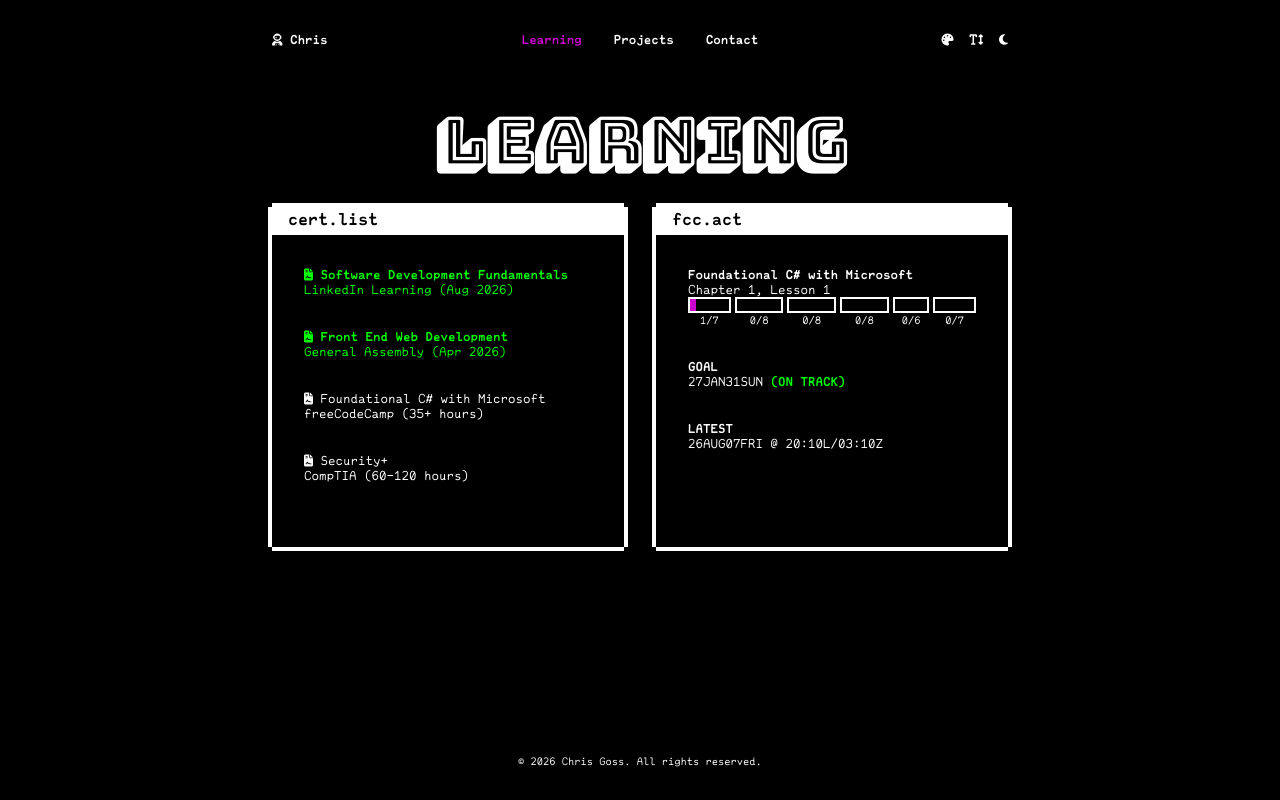
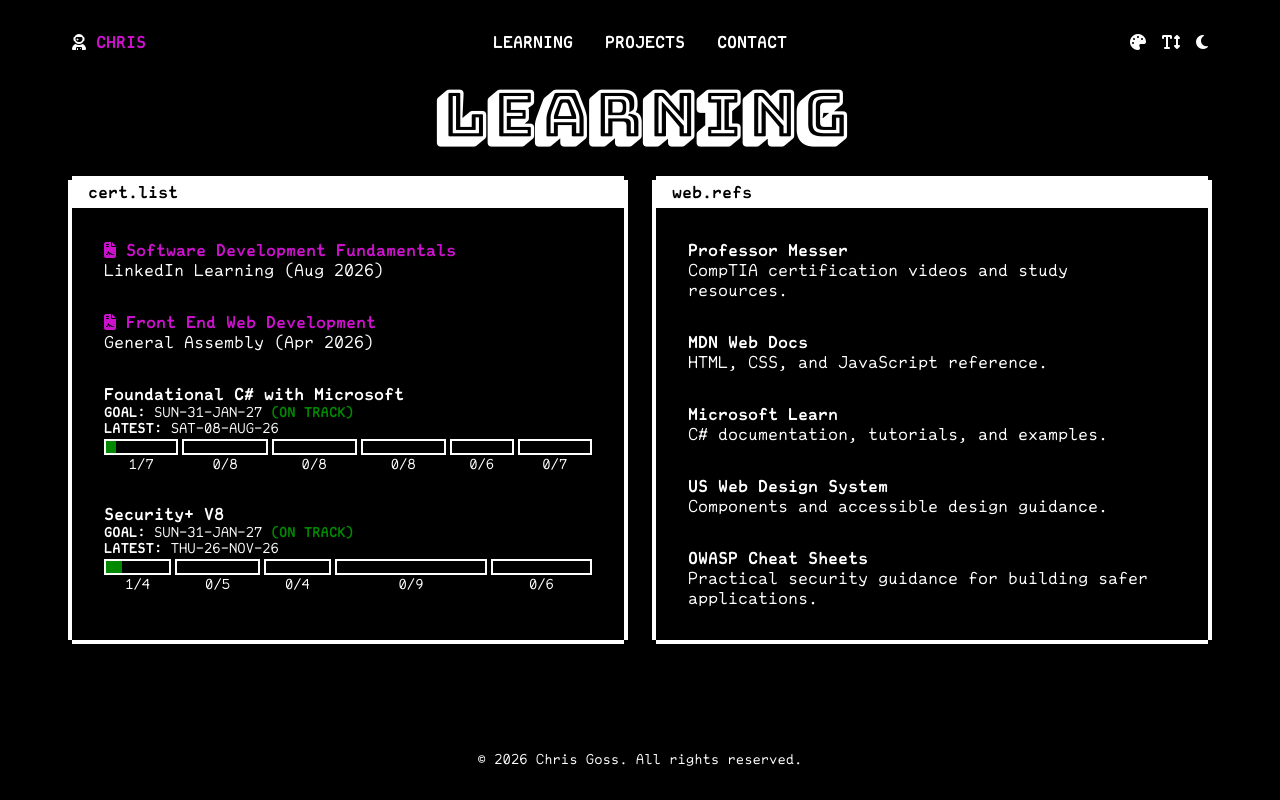
Before and after one commit to cgoss-dev/cgoss-dev, a plain HTML site: page pages/learning.html in a window 1280 px wide. Drawn offline with Linux system fonts and the light colour scheme.

Commit message:
Reorganize learning cards and refine site styling and navigation
- Move certificate progress into cert.list, remove duplicate entries, and delete learning/activity.html.
- Add Security+ V8 tracking and per-certificate URLs; place compact goal/latest details above status-colored progress bars.
- Add five learning resources in web.refs and replace Contact's dev.log card with a GovTech-focused dev.map.
- Standardize dates as uppercase weekday-day-month-year without times, preserving date-only values.
- Combine home bio and dev.log excerpt sentences into paragraphs; remove the View Medium link.
- Make the green GitHub heatmap link to the profile and remove the View GitHub footer link.
- Rename project cards to dev.exe and dev.case, replace the Star Shower image, and fit the desktop image to its grid row.
- Increase page width and body text size; reduce title and card spacing.
- Rename --interactive to --accent, add a reusable accent class, and adjust green and pink shades.
- Apply rainbow hover and focus effects to all link icons, including reduced-motion handling.
- Uppercase header text, color Chris pink, and remove selected-page highlighting.

```diff
--- a/card.css
+++ b/card.css
@@ -19,7 +19,7 @@
   grid-template-columns: repeat(2, minmax(0, 1fr));
   align-items: stretch;
   gap: var(--universalSpacing);
-  margin: var(--universalSpacing) 0;
+  margin: 0 0 var(--universalSpacing);
 }
 
 .card-column {
@@ -38,9 +38,7 @@
   min-height: 0;
 }
 
-#Github > .card,
-#Devlog > .card,
-#FreeCodeCamp > .card {
+#Devlog > .card {
   height: 100%;
 }
 
@@ -73,14 +71,6 @@
   gap: 0;
 }
 
-.card-group.is-complete {
-  color: var(--green);
-}
-
-.card-content  {
-  margin: 0 0 var(--universalSpacing);
-}
-
 .card-group li {
   margin: 0;
 }
@@ -98,27 +88,39 @@
 
 .card-content progress {
   width: 100%;
-  accent-color: var(--interactive);
+  accent-color: var(--status-color, var(--accent));
 }
 
-.fcc-progress > span {
-  display: block;
+#FccActivity {
+  display: flex;
+  flex-direction: column;
+  gap: var(--universalSpacing);
+}
+
+.certificate {
+  display: flex;
+  flex-direction: column;
+}
+
+.certificate > * {
+  margin: 0;
 }
 
 .fcc-status {
   font-weight: bold;
+  color: var(--status-color);
 }
 
-.fcc-status-behind {
-  color: var(--red);
+.certificate:has(.fcc-status-behind) {
+  --status-color: var(--red);
 }
 
-.fcc-status-on-track {
-  color: var(--green);
+.certificate:has(.fcc-status-on-track) {
+  --status-color: var(--green);
 }
 
-.fcc-status-complete {
-  color: var(--pink);
+.certificate:has(.fcc-status-complete) {
+  --status-color: var(--pink);
 }
 
 .progress-segments {
@@ -146,21 +148,13 @@
 }
 
 .progress-chapter progress::-webkit-progress-value {
-  background-color: var(--interactive);
+  background-color: var(--status-color);
   border-radius: 0;
 }
 
 .progress-chapter progress::-moz-progress-bar {
-  background-color: var(--interactive);
+  background-color: var(--status-color);
   border-radius: 0;
-}
-
-.progress-chapter.is-complete progress::-webkit-progress-value {
-  background-color: var(--green);
-}
-
-.progress-chapter.is-complete progress::-moz-progress-bar {
-  background-color: var(--green);
 }
 
 .progress-chapter small {
@@ -174,7 +168,7 @@
 }
 
 .card-image-link:focus-visible {
-  outline: 0.25rem solid var(--interactive);
+  outline: 0.25rem solid var(--accent);
   outline-offset: -0.25rem;
 }
 
@@ -183,6 +177,17 @@
   width: 100%;
   height: 100%;
   object-fit: cover;
+}
+
+@media (min-width: 50rem) {
+  .card-image-link {
+    position: relative;
+  }
+
+  .card-image-link img {
+    position: absolute;
+    inset: 0;
+  }
 }
 
 .heatmap {
@@ -200,19 +205,19 @@
 }
 
 .heatmap-day[data-level="FIRST_QUARTILE"] {
-  background-color: color-mix(in srgb, var(--interactive) 25%, var(--background));
+  background-color: color-mix(in srgb, var(--green) 25%, var(--background));
 }
 
 .heatmap-day[data-level="SECOND_QUARTILE"] {
-  background-color: color-mix(in srgb, var(--interactive) 50%, var(--background));
+  background-color: color-mix(in srgb, var(--green) 50%, var(--background));
 }
 
 .heatmap-day[data-level="THIRD_QUARTILE"] {
-  background-color: color-mix(in srgb, var(--interactive) 75%, var(--background));
+  background-color: color-mix(in srgb, var(--green) 75%, var(--background));
 }
 
 .heatmap-day[data-level="FOURTH_QUARTILE"] {
-  background-color: var(--interactive);
+  background-color: var(--green);
 }
 
 @media (max-width: 49.99rem) {
--- a/datetime.js
+++ b/datetime.js
@@ -5,24 +5,21 @@ function formatDateTime(value) {
     return null;
   }
 
-  function getParts(timeZone) {
-    const parts = new Intl.DateTimeFormat("en-US", {
-      timeZone: timeZone,
-      year: "2-digit",
-      month: "short",
-      day: "2-digit",
-      weekday: "short",
-      hour: "2-digit",
-      minute: "2-digit",
-      hourCycle: "h23"
-    }).formatToParts(date);
+  const isDateOnly =
+    typeof value === "string" &&
+    /^\d{4}-\d{2}-\d{2}$/.test(value);
 
-    return Object.fromEntries(parts.map((part) => [part.type, part.value]));
-  }
+  const parts = new Intl.DateTimeFormat("en-US", {
+    timeZone: isDateOnly ? "UTC" : "America/Los_Angeles",
+    year: "2-digit",
+    month: "short",
+    day: "2-digit",
+    weekday: "short"
+  }).formatToParts(date);
 
-  const local = getParts("America/Los_Angeles");
-  const zulu = getParts("UTC");
-  const localDate = `${local.year}${local.month}${local.day}${local.weekday}`.toUpperCase();
+  const local = Object.fromEntries(
+    parts.map((part) => [part.type, part.value])
+  );
 
-  return `${localDate} @ ${local.hour}:${local.minute}L/${zulu.hour}:${zulu.minute}Z`;
+  return `${local.weekday}-${local.day}-${local.month}-${local.year}`.toUpperCase();
 }
--- a/learning/activity.html
+++ /dev/null
@@ -1,7 +0,0 @@
-<article class="card">
-  <h2 class="card-title">fcc.act</h2>
-
-  <div class="card-content" id="FccActivity">
-    <p>Loading freeCodeCamp activity...</p>
-  </div>
-</article>
--- a/learning/activity.js
+++ b/learning/activity.js
@@ -3,35 +3,21 @@
 /* ========== ========== ========== ========== ========== ========== ========== ========== ========== */
 
 function createFccBlock(label, value) {
-  const block = document.createElement("p");
+  const block = document.createElement("small");
   const heading = document.createElement("strong");
 
-  heading.textContent = label;
-  block.append(heading, document.createElement("br"), value);
+  heading.textContent = `${label}:`;
+  block.append(heading, " ", value);
 
   return block;
 }
 
-function createFccProgress(chapters, course) {
+function createFccProgress(certificate) {
+  const { chapters } = certificate;
   const block = document.createElement("section");
-  const heading = document.createElement("a");
-  heading.href = "https://www.freecodecamp.org/chrisiscode";
-  heading.target = "_blank";
-  heading.rel = "noopener noreferrer";
-  const summary = document.createElement("span");
   const segments = document.createElement("div");
-  const currentChapterIndex = chapters.findIndex(
-    (chapter) => chapter.completedLessons < chapter.totalLessons
-  );
-  const currentChapter = currentChapterIndex === -1
-    ? chapters.length
-    : currentChapterIndex + 1;
-  const currentChapterData = chapters[currentChapter - 1];
-  const currentLesson = Math.max(1, currentChapterData.completedLessons);
 
   block.className = "fcc-progress";
-  heading.textContent = course;
-  summary.textContent = `Chapter ${currentChapter}, Lesson ${currentLesson}`;
   segments.className = "progress-segments";
 
   chapters.forEach((chapter) => {
@@ -58,12 +44,12 @@ function createFccProgress(chapters, course) {
     segments.append(segment);
   });
 
-  block.append(heading, summary, segments);
+  block.append(segments);
   return block;
 }
 
 function createFccGoal(chapters, goalDate) {
-  const block = document.createElement("p");
+  const block = document.createElement("small");
   const heading = document.createElement("strong");
   const statusText = document.createElement("span");
   const goal = new Date(`${goalDate}T00:00:00Z`);
@@ -105,17 +91,14 @@ function createFccGoal(chapters, goalDate) {
     day: "2-digit",
     weekday: "short"
   }).formatToParts(goal);
-  const goalParts = Object.fromEntries(
-    formattedGoal.map((part) => [part.type, part.value])
-  );
-  const goalText = `${goalParts.year}${goalParts.month}${goalParts.day}${goalParts.weekday}`.toUpperCase();
+  const goalText = formatDateTime(goalDate);
 
-  heading.textContent = "GOAL";
+  heading.textContent = "GOAL:";
   statusText.className = `fcc-status fcc-status-${status.toLowerCase().replace(" ", "-")}`;
   statusText.textContent = `(${status})`;
   block.append(
     heading,
-    document.createElement("br"),
+    " ",
     goalText,
     " ",
     statusText
@@ -124,40 +107,49 @@ function createFccGoal(chapters, goalDate) {
   return block;
 }
 
+function createCertificateCard(certificate) {
+  const section = document.createElement("section");
+  section.className = "certificate";
+  const heading = document.createElement("a");
+  heading.href = certificate.url;
+  heading.target = "_blank";
+  heading.rel = "noopener noreferrer";
+  heading.textContent = certificate.course;
+
+  section.append(
+    heading,
+    createFccGoal(certificate.chapters, certificate.goalDate),
+    createFccBlock(
+      "LATEST",
+      formatDateTime(certificate.lastActivity)
+    ),
+    createFccProgress(certificate)
+  );
+
+  return section;
+}
+
 async function initializeFccActivity() {
-  const freeCodeCamp = document.querySelector("#FreeCodeCamp");
+  const activity = document.querySelector("#FccActivity");
   const root = document.body.dataset.root;
 
   try {
-    const [componentResponse, activityResponse] = await Promise.all([
-      fetch(`${root}/learning/activity.html`),
-      fetch(`${root}/learning/activity.json`)
-    ]);
+    const activityResponse = await fetch(`${root}/learning/activity.json`);
 
-    if (!componentResponse.ok || !activityResponse.ok) {
-      throw new Error("The freeCodeCamp activity files could not be loaded.");
+    if (!activityResponse.ok) {
+      throw new Error("Certificate activity could not be loaded.");
     }
 
-    freeCodeCamp.innerHTML = await componentResponse.text();
-
-    const activity = document.querySelector("#FccActivity");
     const data = await activityResponse.json();
 
     activity.textContent = "";
 
     data.certificates.forEach((certificate) => {
-      activity.append(
-        createFccProgress(certificate.chapters, certificate.course),
-        createFccGoal(certificate.chapters, certificate.goalDate),
-        createFccBlock(
-          "LATEST",
-          formatDateTime(certificate.lastActivity)
-        )
-      );
+      activity.append(createCertificateCard(certificate));
     });
 
   } catch (error) {
-    freeCodeCamp.textContent = "freeCodeCamp activity is temporarily unavailable.";
+    activity.textContent = "Certificate activity is temporarily unavailable.";
   }
 }
 
--- a/learning/activity.json
+++ b/learning/activity.json
@@ -2,6 +2,7 @@
   "certificates": [
     {
       "course": "Foundational C# with Microsoft",
+      "url": "https://www.freecodecamp.org/chrisiscode",
       "chapters": [
         { "chapter": 1, "completedLessons": 1, "totalLessons": 7 },
         { "chapter": 2, "completedLessons": 0, "totalLessons": 8 },
@@ -11,7 +12,23 @@
         { "chapter": 6, "completedLessons": 0, "totalLessons": 7 }
       ],
       "goalDate": "2027-01-31",
-      "lastActivity": "2026-08-08T03:10:02Z"
+      "lastActivity": "2026-08-08"
+
+
+    },
+
+    {
+      "course": "Security+ V8",
+      "url": "https://www.comptia.org/en-us/certifications/security/v8/",
+      "chapters": [
+        { "chapter": 1, "completedLessons": 1, "totalLessons": 4 },
+        { "chapter": 2, "completedLessons": 0, "totalLessons": 5 },
+        { "chapter": 3, "completedLessons": 0, "totalLessons": 4 },
+        { "chapter": 4, "completedLessons": 0, "totalLessons": 9 },
+        { "chapter": 5, "completedLessons": 0, "totalLessons": 6 }
+      ],
+      "goalDate": "2027-01-31",
+      "lastActivity": "2026-11-26"
     }
   ]
 }
--- a/pages/learning.html
+++ b/pages/learning.html
@@ -22,34 +22,54 @@
         <article class="card">
           <h2 class="card-title">cert.list</h2><div class="card-content">
 
-
-
           <div class="card-group is-complete">
-            <p><a href="../documents/Certificate-SofDevFundamentals-Linkedin-260802.pdf" data-preview="images/cert_software.png" target="_blank" rel="noopener noreferrer"><i class="fa-solid fa-file-contract" aria-hidden="true"></i> Software Development Fundamentals</a></p>
+            <p><a class="accent" href="../documents/Certificate-SofDevFundamentals-Linkedin-260802.pdf" data-preview="images/cert_software.png" target="_blank" rel="noopener noreferrer"><i class="fa-solid fa-file-contract" aria-hidden="true"></i> Software Development Fundamentals</a></p>
             <p>LinkedIn Learning (Aug 2026)</p>
           </div>
 
           <div class="card-group  is-complete">
-            <p><a href="../documents/Certificate-FrontEnd-GA-260423.pdf" data-preview="images/cert_frontend.png" target="_blank" rel="noopener noreferrer"><i class="fa-solid fa-file-contract" aria-hidden="true"></i> Front End Web Development</a></p>
+            <p><a class="accent" href="../documents/Certificate-FrontEnd-GA-260423.pdf" data-preview="images/cert_frontend.png" target="_blank" rel="noopener noreferrer"><i class="fa-solid fa-file-contract" aria-hidden="true"></i> Front End Web Development</a></p>
             <p>General Assembly (Apr 2026)</p>
           </div>
 
+          <div id="FccActivity">
+            <p>Loading certificate activity...</p>
+          </div>
+        </div>
+      </article>
+
+        <article class="card">
+          <h2 class="card-title">web.refs</h2>
+
+          <div class="card-content">
             <div class="card-group">
-              <p><i class="fa-solid fa-file-contract" aria-hidden="true"></i> Foundational C# with Microsoft</p>
-              <p>freeCodeCamp (35+ hours)</p>
+              <p><a href="https://www.professormesser.com/" target="_blank" rel="noopener noreferrer">Professor Messer</a></p>
+              <p>CompTIA certification videos and study resources.</p>
             </div>
 
             <div class="card-group">
-            <p><i class="fa-solid fa-file-contract" aria-hidden="true"></i> Security+</p>
-            <p>CompTIA (60-120 hours)</p>
+              <p><a href="https://developer.mozilla.org/" target="_blank" rel="noopener noreferrer">MDN Web Docs</a></p>
+              <p>HTML, CSS, and JavaScript reference.</p>
             </div>
 
+            <div class="card-group">
+              <p><a href="https://learn.microsoft.com/en-us/dotnet/csharp/" target="_blank" rel="noopener noreferrer">Microsoft Learn</a></p>
+              <p>C# documentation, tutorials, and examples.</p>
+            </div>
 
+            <div class="card-group">
+              <p><a href="https://designsystem.digital.gov/" target="_blank" rel="noopener noreferrer">US Web Design System</a></p>
+              <p>Components and accessible design guidance.</p>
+            </div>
 
+            <div class="card-group">
+              <p><a href="https://cheatsheetseries.owasp.org/" target="_blank" rel="noopener noreferrer">OWASP Cheat Sheets</a></p>
+              <p>Practical security guidance for building safer applications.</p>
             </div>
+          </div>
+
         </article>
 
-        <div id="FreeCodeCamp"></div>
       </div>
     </main>
 
--- a/rainglow.css
+++ b/rainglow.css
@@ -77,18 +77,12 @@ a:focus-visible,
 /* SECTION: ICONS */
 /* ========== ========== ========== ========== ========== ========== ========== ========== ========== */
 
+.rainglow i,
+.rainglow svg,
 a:hover i,
 a:focus-visible i,
 a:hover svg,
 a:focus-visible svg {
-  color: var(--text);
-  -webkit-text-fill-color: var(--text);
-}
-
-header a:hover i,
-header a:focus-visible i,
-header a:hover svg,
-header a:focus-visible svg {
   -webkit-text-fill-color: currentColor;
   animation: cycleRainbow 3s linear infinite;
 }
@@ -111,6 +105,7 @@ header a:focus-visible svg {
 /* ========== ========== ========== ========== ========== ========== ========== ========== ========== */
 
 @media (prefers-reduced-motion: reduce) {
+  .rainglow,
   a:hover,
   a:focus-visible,
   #Menu:hover,
@@ -121,10 +116,12 @@ header a:focus-visible svg {
   #Grayscale:focus-visible,
   #Theme:hover,
   #Theme:focus-visible,
-  header a:hover i,
-  header a:focus-visible i,
-  header a:hover svg,
-  header a:focus-visible svg {
+  .rainglow i,
+  .rainglow svg,
+  a:hover i,
+  a:focus-visible i,
+  a:hover svg,
+  a:focus-visible svg {
     animation: none;
   }
 
@@ -134,11 +131,13 @@ header a:focus-visible svg {
   #Grayscale:focus-visible,
   #Theme:hover,
   #Theme:focus-visible,
-  header a:hover i,
-  header a:focus-visible i,
-  header a:hover svg,
-  header a:focus-visible svg {
-    color: var(--interactive);
+  .rainglow i,
+  .rainglow svg,
+  a:hover i,
+  a:focus-visible i,
+  a:hover svg,
+  a:focus-visible svg {
+    color: var(--accent);
   }
 }
 
--- a/style.css
+++ b/style.css
@@ -8,11 +8,11 @@
   --red: #f00;
   --orange: #fa0;
   --yellow: #ff0;
-  --green: #0f0;
+  --green: #080;
   --cyan: #0dd;
   --blue: #08f;
   --violet: #80f;
-  --pink: #c0c;
+  --pink: #c1c;
 
   --rainglow: linear-gradient(
     90deg,
@@ -29,7 +29,8 @@
 
   --text: #fff;
   --background: #000;
-  --interactive: var(--pink);
+  --accent: var(--pink);
+  --success: var(--green);
 }
 
 @font-face {
@@ -61,12 +62,12 @@
 
 body {
   font-family: "Annotation Mono", monospace;
-  font-size: 0.75rem;
+  font-size: 1rem;
   color: var(--text);
   background-color: var(--background);
   margin: 0 auto;
   padding: var(--universalSpacing);
-  max-width: 800px;
+  max-width: 1200px;
   min-height: 100vh;
   display: flex;
   flex-direction: column;
@@ -88,7 +89,8 @@ body.Light {
 
 main {
   flex: 1;
-  margin-top: var(--universalSpacing);
+  display: flex;
+  flex-direction: column;
 }
 
 section {
@@ -126,6 +128,11 @@ a {
   text-decoration: none;
 }
 
+.accent{
+  color: var(--accent);
+  font-weight: bold;
+}
+
 ul {
   list-style: none;
   margin: 0;
@@ -133,15 +140,21 @@ ul {
 }
 
 header {
+  font-size: 1rem;
   display: grid;
   grid-template-columns: 1fr auto 1fr;
   align-items: center;
+  text-transform: uppercase;
 }
 
 header > a {
   grid-column: 1;
   grid-row: 1;
   justify-self: start;
+}
+
+header > a span {
+  color: var(--pink);
 }
 
 header nav {
@@ -192,6 +205,10 @@ footer {
 /* ========== ========== ========== ========== ========== ========== ========== ========== ========== */
 /* SECTION: CLASSES */
 /* ========== ========== ========== ========== ========== ========== ========== ========== ========== */
+
+.featured-project {
+  font-size: 1rem;
+}
 
 .controls {
   grid-column: 3;
@@ -255,15 +272,10 @@ ol.details {
   animation: blinkCursor 1.5s step-end infinite;
 }
 
-header > a[aria-current="page"] span,
-#Navigation a[aria-current="page"] {
-  color: var(--interactive);
-}
-
 #Menu[aria-expanded="true"] {
-  color: var(--interactive);
+  color: var(--accent);
   background-image: none;
-  -webkit-text-fill-color: var(--interactive);
+  -webkit-text-fill-color: var(--accent);
   animation: none;
 }
 
@@ -370,10 +382,6 @@ html.Large {
     visibility: visible;
   }
 
-  body.MenuOpen #Navigation a[aria-current="page"] {
-    color: var(--text);
-  }
-
   #Navigation a {
     display: flex;
     align-items: center;
```
Also changed, not shown: contact/devlog.js (+4 -15 lines), index.html (+1 -3 lines), pages/contact.html (+17 -1 lines), pages/projects.html (+4 -3 lines), projects/activity.js (+9 -13 lines), images/project_starShower.png. Lines whose indentation alone changed are shown as unchanged.
